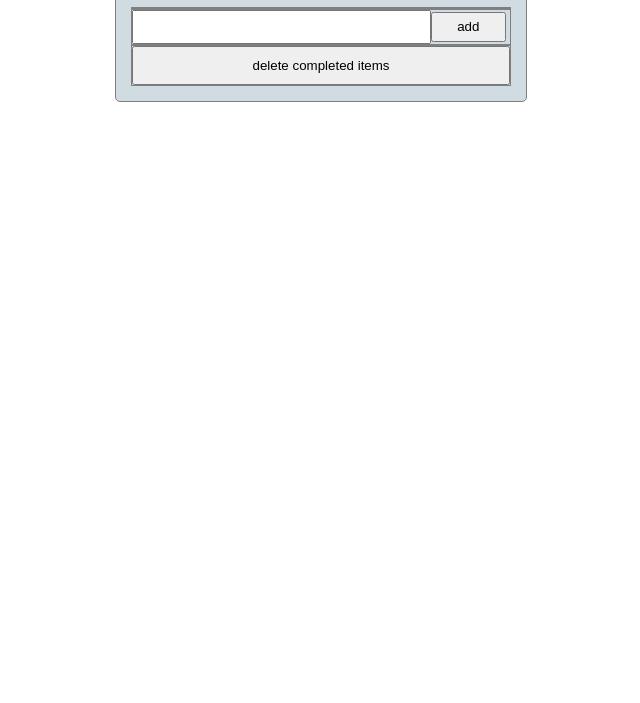
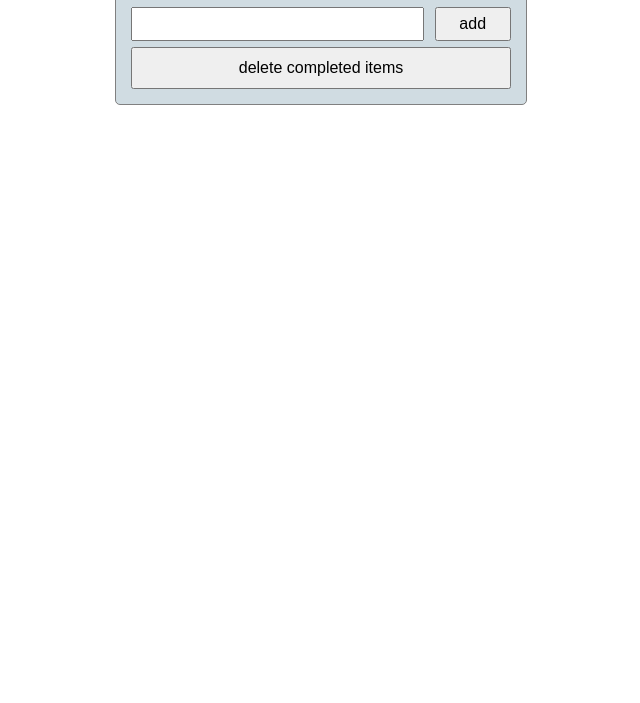
Before and after one commit to dwtong/todo-app, a website: page public/index.html in a window 1280 px wide. Shown: the part 97-800 px from the top of the page, without its empty margins (319-959 px from the left). Drawn offline with Linux system fonts and the light colour scheme; no server answers.

Commit message:
Further tweaks to input and buttons

```diff
--- a/public/css/main.css
+++ b/public/css/main.css
@@ -1,5 +1,9 @@
 * {
   font-family: "open-sans", sans-serif;
+}
+
+button {
+  font-size: 1em;
 }
 
 .container {
@@ -15,10 +19,9 @@
   text-align: center;
 }
 
-div {
-  border: solid 1px gray;
+.todo-item {
+  margin: 20px 20px 20px 20px;
 }
-
 .todo-checkbox {
   display: none;
 }
@@ -44,12 +47,19 @@ div {
   margin: 0;
 }
 
-.input-box input {
+.input-box {
   height: 30px;
-  width: 78%;
+  width: 100%;
+  margin: 10px 0 10px 0;
 }
 
 .input-box button {
+  height: 34px;
+  float: right;
   width: 20%;
+}
+
+.input-box input {
+  width: 76%;
   height: 30px;
 }
```
